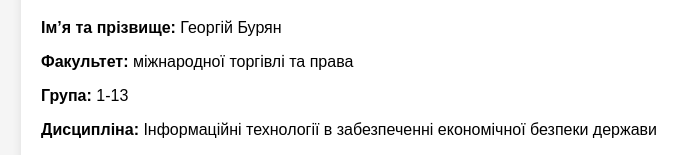
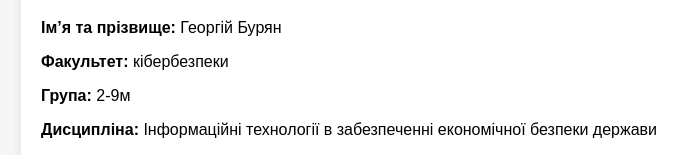
Before and after one commit to geradotl/Georgewebpage, a plain HTML site: page index.html in a window 1280 px wide. Shown: the part 139-294 px from the top of the page, without its empty margins (19-706 px from the left). Drawn offline with Linux system fonts and the light colour scheme.

Commit message:
Update index.html

```diff
--- a/index.html
+++ b/index.html
@@ -20,8 +20,8 @@
   <div class="container">
     <h1>Про мене</h1>
     <p><strong>Ім’я та прізвище:</strong> Георгій Бурян</p>
-    <p><strong>Факультет:</strong> міжнародної торгівлі та права</p>
-    <p><strong>Група:</strong> 1-13</p>
+    <p><strong>Факультет:</strong> кібербезпеки</p>
+    <p><strong>Група:</strong> 2-9м</p>
     <p><strong>Дисципліна:</strong> Інформаційні технології в забезпеченні економічної безпеки держави</p>
     <p><em>Created by George Buryan</em></p>
   </div>
```
